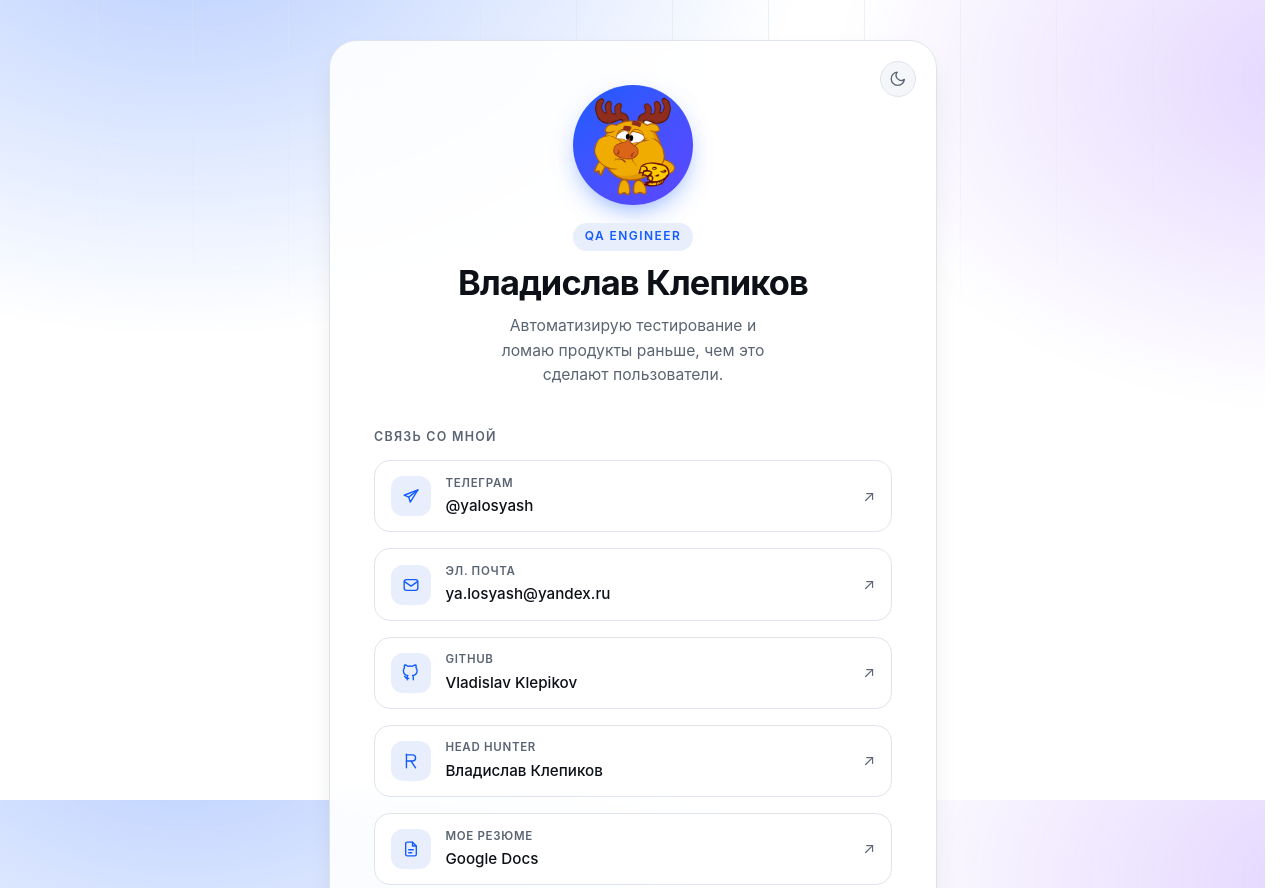
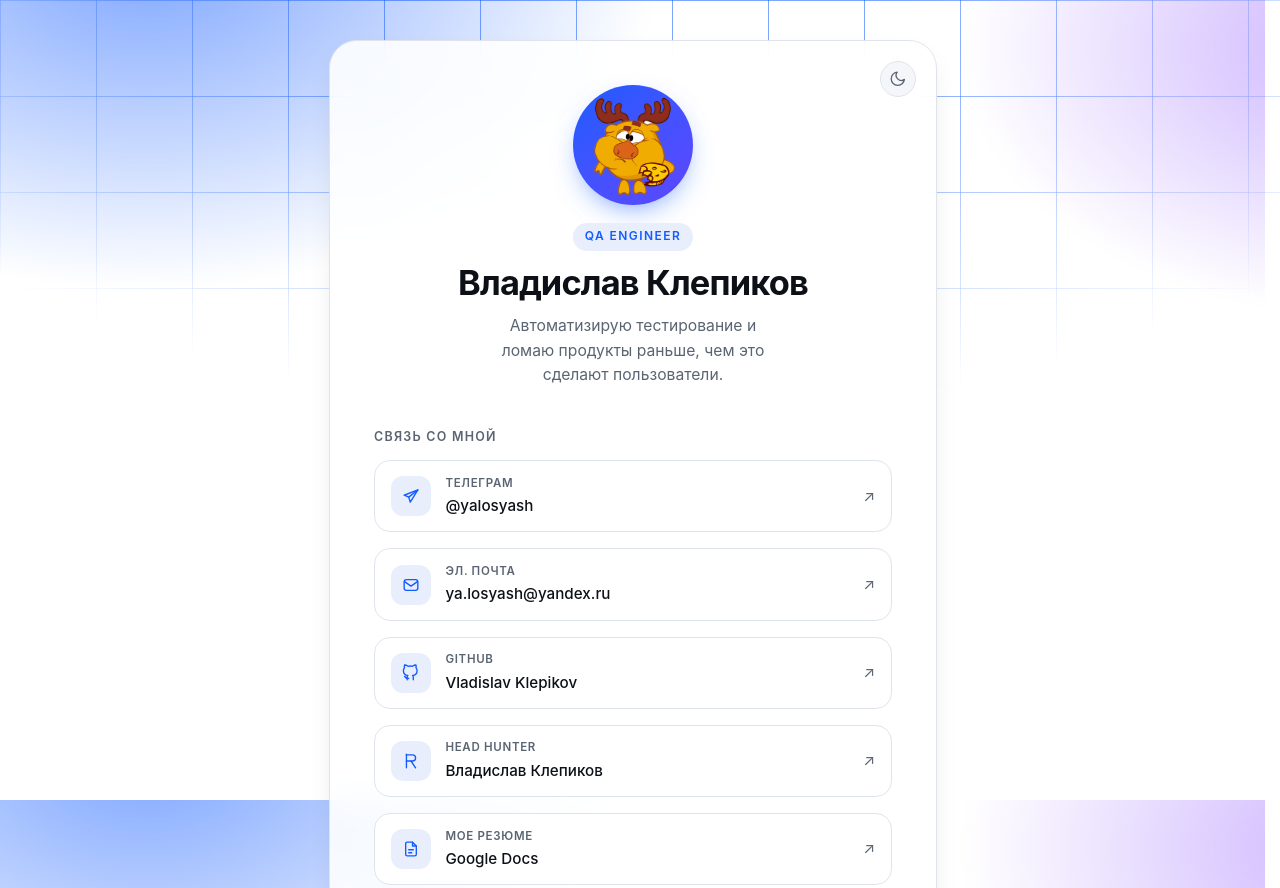
Before and after one commit to yalosyash/mySite, a website: page index.html in a window 1280 px wide. Shown: the top 888 px of the page. Drawn offline with Linux system fonts and the light colour scheme.

Commit message:
style(theme): make the light-theme glow and grid actually visible
The background was white with glows at 30%/22%, but the grid still used
--border, which is near-white in the light theme, and both radials faded
out too early. At normal viewing distance the light background read as flat.

- add --grid-line token so the grid colour is independent of --border
- grid now draws both axes (vertical plus horizontal) from the accent
  colour, with a wider mask so it reaches further down the page
- bump light-theme glow to 55%/40% and tighten the radial size and
  fade stops so the spots stay dense instead of washing out
- dark theme keeps its 16%/12% strength; only the added horizontal grid
  line changes there

Light-theme screenshot baselines regenerated with --update-snapshots=all.

```diff
--- a/src/main/css/styles.css
+++ b/src/main/css/styles.css
@@ -19,8 +19,9 @@
   --ring: color-mix(in srgb, var(--accent) 45%, transparent);
 
   /* Насыщенность световых пятен фона */
-  --glow-accent: 30%;
-  --glow-violet: 22%;
+  --glow-accent: 55%;
+  --glow-violet: 40%;
+  --grid-line: 55%;
 
   /* Геометрия */
   --radius-lg: 28px;
@@ -55,6 +56,7 @@
     --border: #263041;
     --glow-accent: 16%;
     --glow-violet: 12%;
+    --grid-line: 55%;
     --shadow-card:
       0 1px 2px rgb(0 0 0 / 0.4), 0 16px 40px -16px rgb(0 0 0 / 0.6);
     --shadow-hover:
@@ -73,6 +75,7 @@
   --border: #263041;
   --glow-accent: 16%;
   --glow-violet: 12%;
+  --grid-line: 55%;
   --shadow-card: 0 1px 2px rgb(0 0 0 / 0.4), 0 16px 40px -16px rgb(0 0 0 / 0.6);
   --shadow-hover:
     0 2px 6px rgb(0 0 0 / 0.45), 0 24px 54px -20px rgb(0 0 0 / 0.75);
@@ -107,14 +110,14 @@ body {
 
   background-image:
     radial-gradient(
-      60rem 40rem at 15% -10%,
+      52rem 34rem at 12% -6%,
       color-mix(in srgb, var(--accent) var(--glow-accent), transparent),
-      transparent 65%
+      transparent 62%
     ),
     radial-gradient(
-      45rem 30rem at 105% 10%,
+      40rem 26rem at 108% 6%,
       color-mix(in srgb, #7b3cff var(--glow-violet), transparent),
-      transparent 70%
+      transparent 65%
     );
   background-attachment: fixed;
   background-repeat: no-repeat;
@@ -150,16 +153,22 @@ img {
   inset: 0;
   z-index: -1;
   pointer-events: none;
-  background-image: linear-gradient(
-    to right,
-    color-mix(in srgb, var(--border) 55%, transparent) 1px,
-    transparent 1px
-  );
+  background-image:
+    linear-gradient(
+      to right,
+      color-mix(in srgb, var(--accent) var(--grid-line), transparent) 1px,
+      transparent 1px
+    ),
+    linear-gradient(
+      to bottom,
+      color-mix(in srgb, var(--accent) var(--grid-line), transparent) 1px,
+      transparent 1px
+    );
   background-size: 96px 96px;
   mask-image: radial-gradient(
-    ellipse 80% 60% at 50% 0%,
-    #000 20%,
-    transparent 75%
+    ellipse 85% 65% at 50% 0%,
+    #000 25%,
+    transparent 80%
   );
 }
 
```
Also changed, not shown: src/tests/mainPage.spec.ts-snapshots/pageWithAboutMeButton-chromium-win32.png, src/tests/mainPage.spec.ts-snapshots/pageWithCollapseButton-chromium-win32.png.
